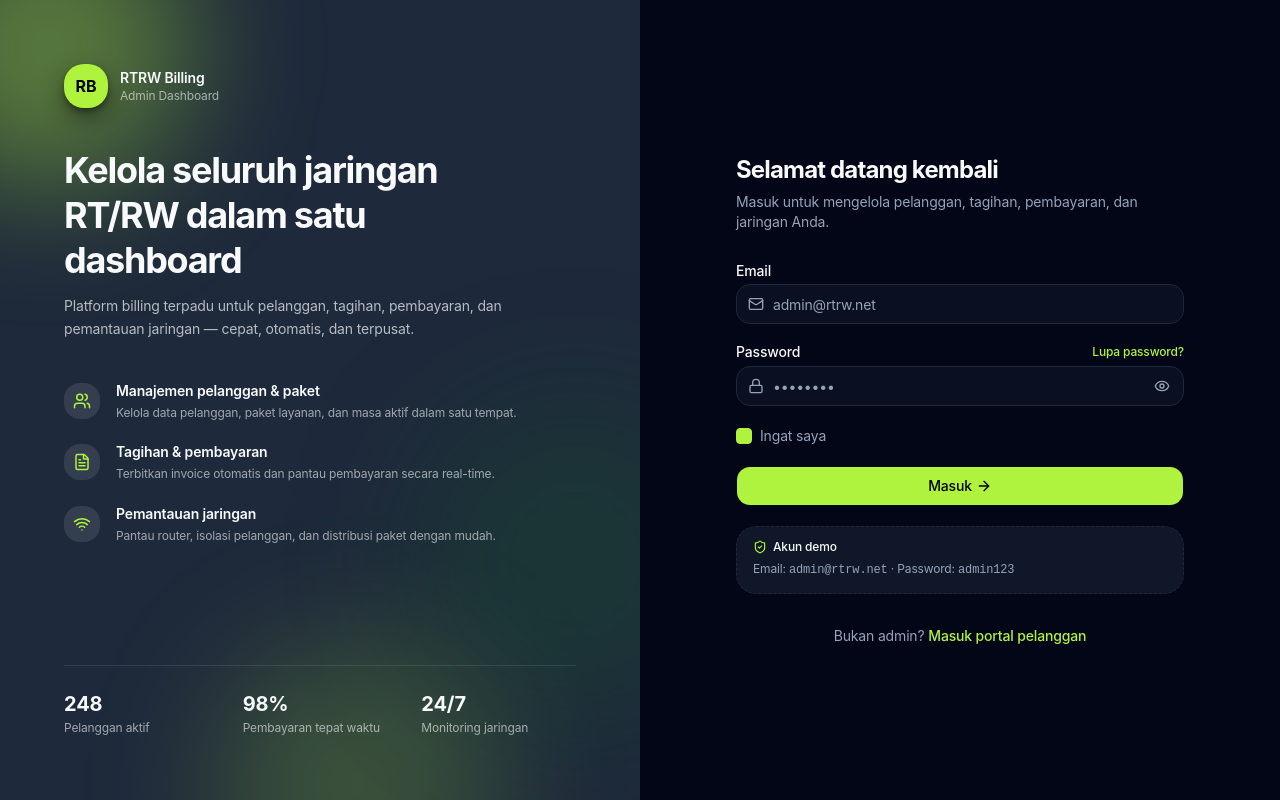
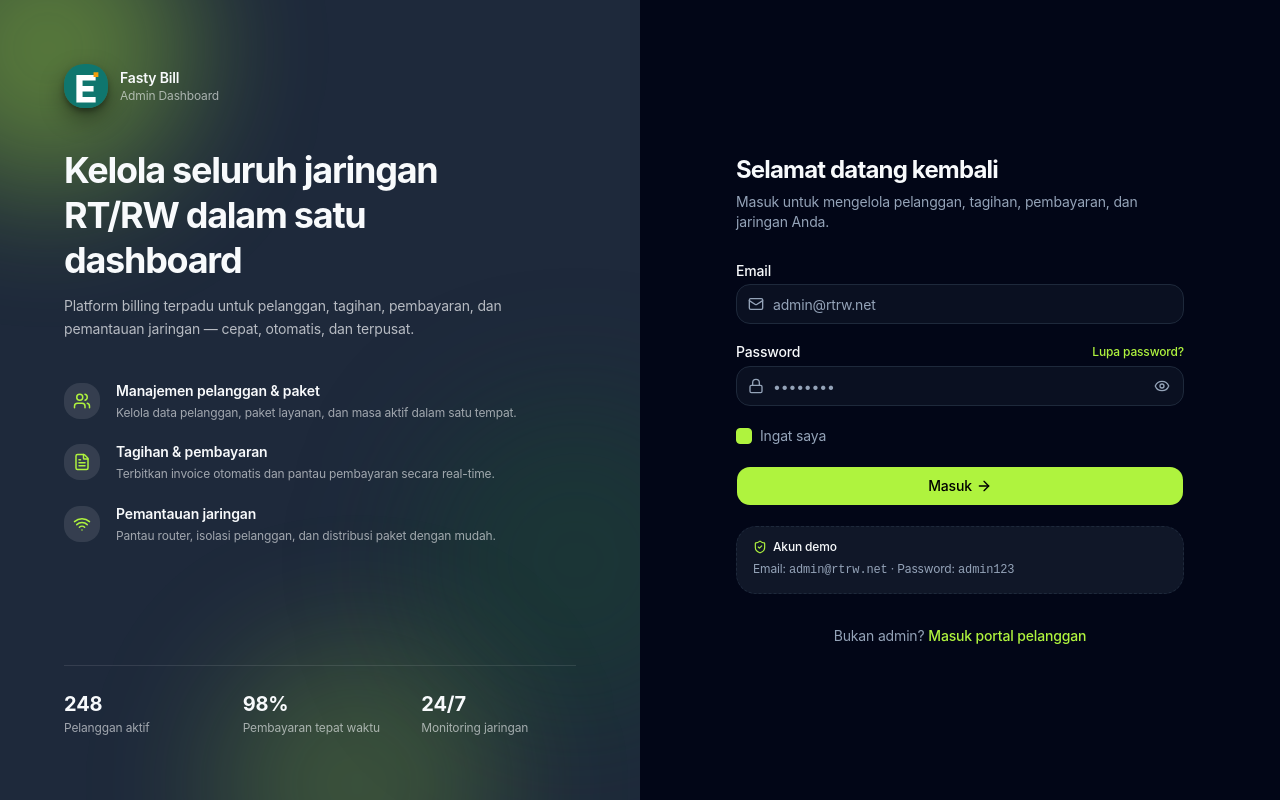
Before and after one commit to nasrulmufid/Fastify-Billing, a React (Vite) app in the folder fasty-bill/: page /login in a window 1280 px wide. Built offline with nearby package versions, Linux system fonts and the light colour scheme; no server answers; some icons are missing.

Commit message:
feat: update Fasty Bill frontend branding

```diff
--- a/fasty-bill/index.html
+++ b/fasty-bill/index.html
@@ -2,9 +2,10 @@
 <html lang="en">
   <head>
     <meta charset="UTF-8" />
-    <link rel="icon" type="image/svg+xml" href="/vite.svg" />
+    <link rel="icon" type="image/svg+xml" href="/fasty-bill-logo.svg" />
     <meta name="viewport" content="width=device-width, initial-scale=1.0" />
-    <title>vite-app</title>
+    <meta name="description" content="Fasty Bill - platform billing terpadu untuk pelanggan dan jaringan RT/RW." />
+    <title>Fasty Bill</title>
   </head>
   <body>
     <div id="root"></div>
--- a/fasty-bill/src/components/layouts/AdminLayout.tsx
+++ b/fasty-bill/src/components/layouts/AdminLayout.tsx
@@ -225,12 +225,14 @@ export function AdminLayout() {
             sidebarCollapsed ? "justify-center px-0" : "px-6",
           )}
         >
-          <div className="flex h-8 w-8 shrink-0 items-center justify-center rounded-lg bg-primary font-bold text-primary-foreground text-sm">
-            RB
-          </div>
+          <img
+            src="/fasty-bill-logo.svg"
+            alt="Fasty Bill"
+            className="h-8 w-8 shrink-0 rounded-lg"
+          />
           {!sidebarCollapsed && (
             <div className="min-w-0">
-              <p className="text-sm font-semibold leading-tight">RTRW Billing</p>
+              <p className="text-sm font-semibold leading-tight">Fasty Bill</p>
               <p className="text-xs text-muted-foreground">Admin Dashboard</p>
             </div>
           )}
--- a/fasty-bill/src/components/layouts/PortalLayout.tsx
+++ b/fasty-bill/src/components/layouts/PortalLayout.tsx
@@ -36,11 +36,9 @@ export function PortalLayout() {
         <header className="sticky top-0 z-30 border-b border-border bg-background/80 backdrop-blur-sm">
           <div className="flex h-14 items-center justify-between px-4">
             <div className="flex items-center gap-2.5">
-              <div className="flex h-8 w-8 items-center justify-center rounded-lg bg-primary text-xs font-bold text-primary-foreground">
-                RB
-              </div>
+              <img src="/fasty-bill-logo.svg" alt="Fasty Bill" className="h-8 w-8 rounded-lg" />
               <div>
-                <p className="text-sm leading-tight font-semibold">RTRW Billing</p>
+                <p className="text-sm leading-tight font-semibold">Fasty Bill</p>
                 <p className="text-[10px] text-muted-foreground">Portal Pelanggan</p>
               </div>
             </div>
--- a/fasty-bill/src/pages/auth/ForgotPasswordPage.tsx
+++ b/fasty-bill/src/pages/auth/ForgotPasswordPage.tsx
@@ -32,11 +32,9 @@ export function ForgotPasswordPage() {
     <div className="flex min-h-screen items-center justify-center bg-background px-4 py-10">
       <div className="w-full max-w-md">
         <div className="mb-8 flex items-center gap-3">
-          <div className="flex h-10 w-10 items-center justify-center rounded-xl bg-primary font-bold text-primary-foreground">
-            RB
-          </div>
+          <img src="/fasty-bill-logo.svg" alt="Fasty Bill" className="h-10 w-10 rounded-xl" />
           <div>
-            <p className="text-sm font-semibold">RTRW Billing</p>
+            <p className="text-sm font-semibold">Fasty Bill</p>
             <p className="text-xs text-muted-foreground">Admin Dashboard</p>
           </div>
         </div>
--- a/fasty-bill/src/pages/auth/LoginPage.tsx
+++ b/fasty-bill/src/pages/auth/LoginPage.tsx
@@ -98,11 +98,9 @@ export function LoginPage() {
         {/* brand */}
         <div className="relative">
           <div className="flex items-center gap-3">
-            <div className="flex h-11 w-11 items-center justify-center rounded-xl bg-primary text-base font-bold text-primary-foreground shadow-lg">
-              RB
-            </div>
+            <img src="/fasty-bill-logo.svg" alt="Fasty Bill" className="h-11 w-11 rounded-xl shadow-lg" />
             <div>
-              <p className="text-sm font-semibold">RTRW Billing</p>
+              <p className="text-sm font-semibold">Fasty Bill</p>
               <p className="text-xs text-secondary-foreground/60">Admin Dashboard</p>
             </div>
           </div>
@@ -149,11 +147,9 @@ export function LoginPage() {
         <div className="w-full max-w-md">
           {/* logo (mobile) */}
           <div className="mb-8 flex items-center gap-3 lg:hidden">
-            <div className="flex h-10 w-10 items-center justify-center rounded-xl bg-primary font-bold text-primary-foreground">
-              RB
-            </div>
+            <img src="/fasty-bill-logo.svg" alt="Fasty Bill" className="h-10 w-10 rounded-xl" />
             <div>
-              <p className="text-sm font-semibold">RTRW Billing</p>
+              <p className="text-sm font-semibold">Fasty Bill</p>
               <p className="text-xs text-muted-foreground">Admin Dashboard</p>
             </div>
           </div>
--- a/fasty-bill/src/pages/auth/PortalLoginPage.tsx
+++ b/fasty-bill/src/pages/auth/PortalLoginPage.tsx
@@ -1,6 +1,6 @@
 import { useState, type FormEvent } from "react"
-import { Link, useNavigate } from "react-router-dom"
-import { ArrowRight, Eye, EyeOff, Loader2, Lock, User, Wifi } from "lucide-react"
+import { useNavigate } from "react-router-dom"
+import { ArrowRight, Eye, EyeOff, Loader2, Lock, User } from "lucide-react"
 
 import { Button } from "@/components/ui/button"
 import { Input } from "@/components/ui/input"
@@ -44,9 +44,11 @@ export function PortalLoginPage() {
       <div className="w-full max-w-md">
         {/* Brand */}
         <div className="mb-8 text-center">
-          <div className="mx-auto flex h-14 w-14 items-center justify-center rounded-2xl bg-primary text-lg font-bold text-primary-foreground shadow-lg">
-            RB
-          </div>
+          <img
+            src="/fasty-bill-logo.svg"
+            alt="Fasty Bill"
+            className="mx-auto h-14 w-14 rounded-2xl shadow-lg"
+          />
           <h1 className="mt-4 text-2xl font-bold tracking-tight">Portal Pelanggan</h1>
           <p className="mt-1.5 text-sm text-muted-foreground">
             Masuk untuk cek tagihan, bayar, dan ajukan tiket gangguan.
@@ -69,7 +71,7 @@ export function PortalLoginPage() {
                 <Input
                   id="portal-username"
                   autoComplete="username"
-                  placeholder="cth. budi.santoso"
+                  placeholder="Masukkan username"
                   value={username}
                   onChange={(e) => setUsername(e.target.value)}
                   className="h-10 pl-9"
@@ -117,25 +119,7 @@ export function PortalLoginPage() {
             </Button>
           </form>
 
-          {/* Akun demo */}
-          <div className="mt-5 rounded-xl border border-border bg-muted/40 p-3 text-xs text-muted-foreground">
-            <p className="flex items-center gap-1.5 font-medium text-foreground">
-              <Wifi className="size-3.5" />
-              Akun demo
-            </p>
-            <p className="mt-1">
-              Username: <span className="font-mono font-medium">budi.santoso</span> · Password:{" "}
-              <span className="font-mono font-medium">budi2026</span>
-            </p>
-          </div>
         </div>
-
-        <p className="mt-6 text-center text-sm text-muted-foreground">
-          Bukan pelanggan?{" "}
-          <Link to="/login" className="font-medium text-primary hover:underline">
-            Masuk admin
-          </Link>
-        </p>
       </div>
     </div>
   )
```
Also changed, not shown: fasty-bill/public/fasty-bill-logo.svg (added).
